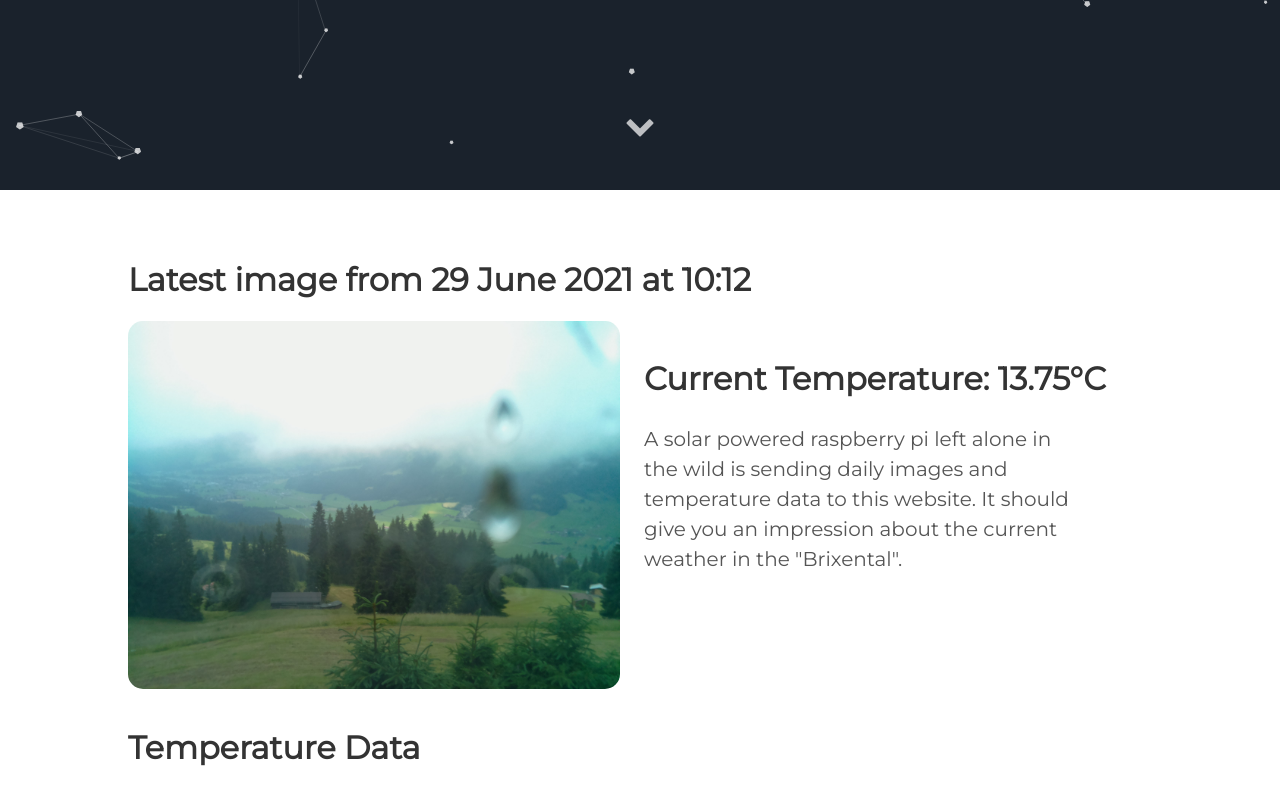
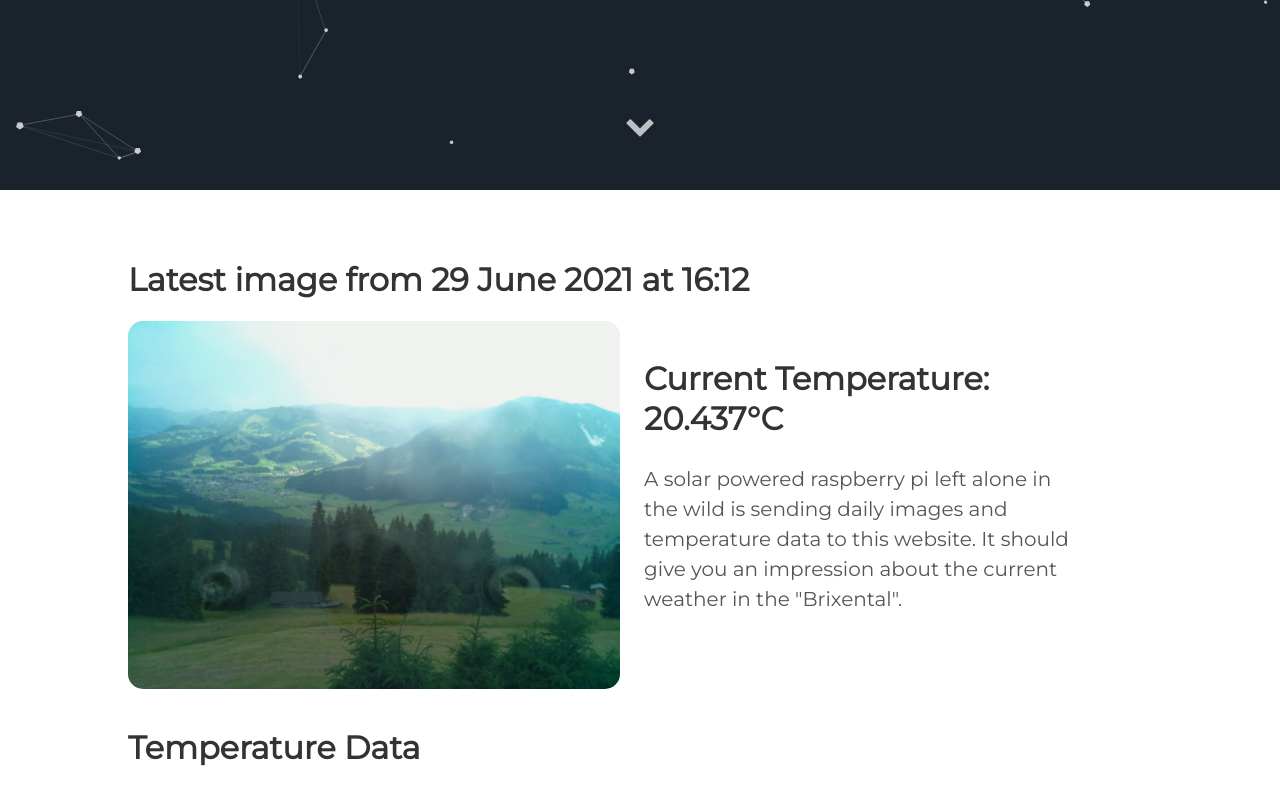
Before and after one commit to vektorious/vektorious.github.io, a Jekyll site: the page built from resources/huette.md, in a window 1280 px wide and 900 px high, scrolled down 710 px. Shown: the top 805 px of the window. Built offline with Jekyll 4.4.1, drawn with Linux system fonts in a browser that asks for light colours.

Commit message:
I'm a bot beep boop

```diff
--- a/resources/huette.md
+++ b/resources/huette.md
@@ -6,13 +6,13 @@ image: '/assets/img/'
 description: 'Live image from the Austrian alps'
 twitter_text: ' '
 ---
-## Latest image from 29 June 2021 at 10:12
+## Latest image from 29 June 2021 at 16:12
 <div class="huette">
   <div class="huette-image">
     <img src="{{ "/assets/img/huette.jpg" | prepend: site.baseurl }}">
   </div>
   <div class="huette-text">
-        <h2>Current Temperature: 13.75°C</h2>
+        <h2>Current Temperature: 20.437°C</h2>
         <p>A solar powered raspberry pi left alone in the wild is sending daily images and temperature data to this website. It should give you an impression about the current weather in the "Brixental".</p>
 
   </div>
```
Also changed, not shown: rpi-script/2021-06-29_161043.txt (renamed from rpi-script/2021-06-29_101046.txt, +5 -5 lines), rpi-script/huette.md (+2 -2 lines), assets/img/huette.jpg, assets/img/temp_plot.png, rpi-script/temp_plot.png, 1 other file.
